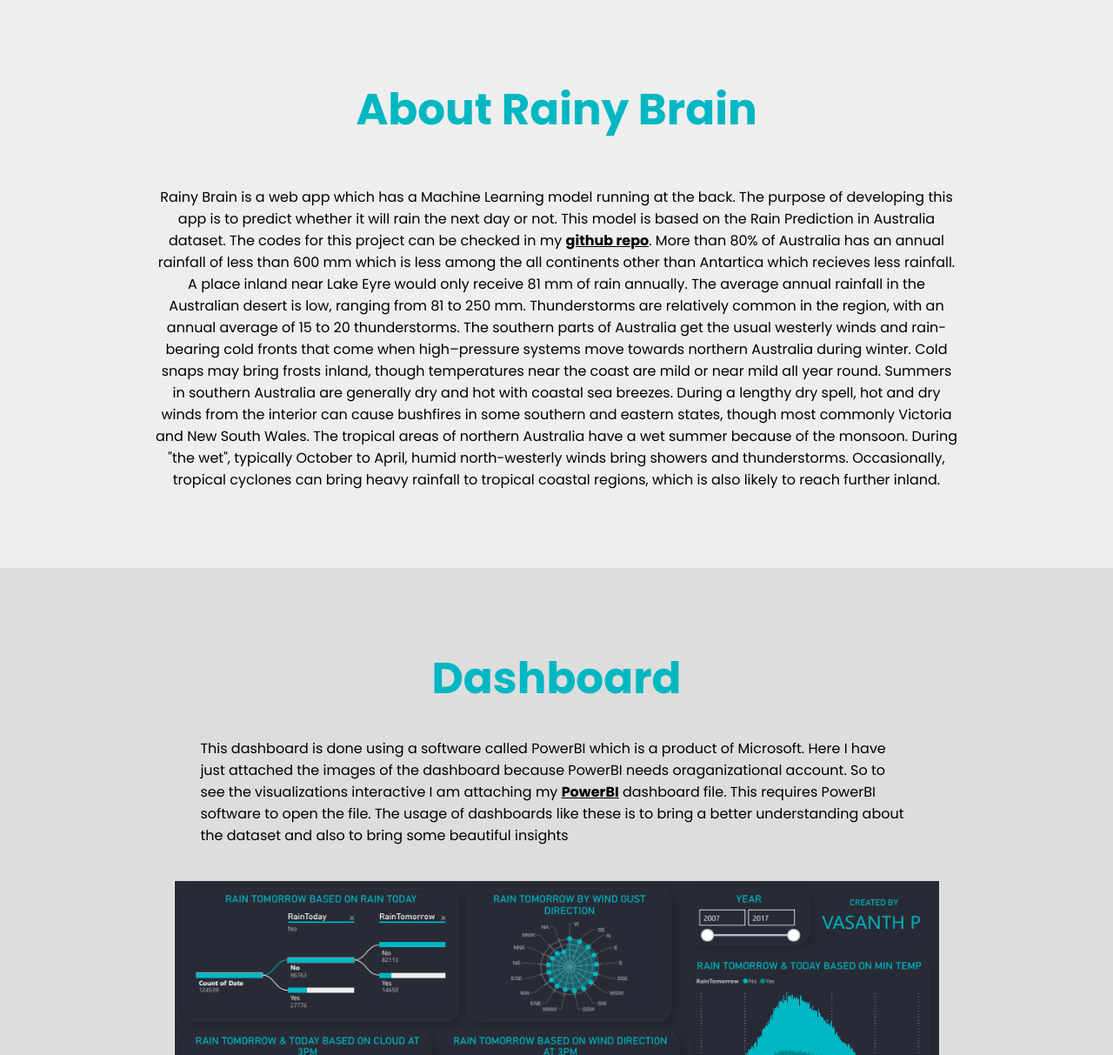
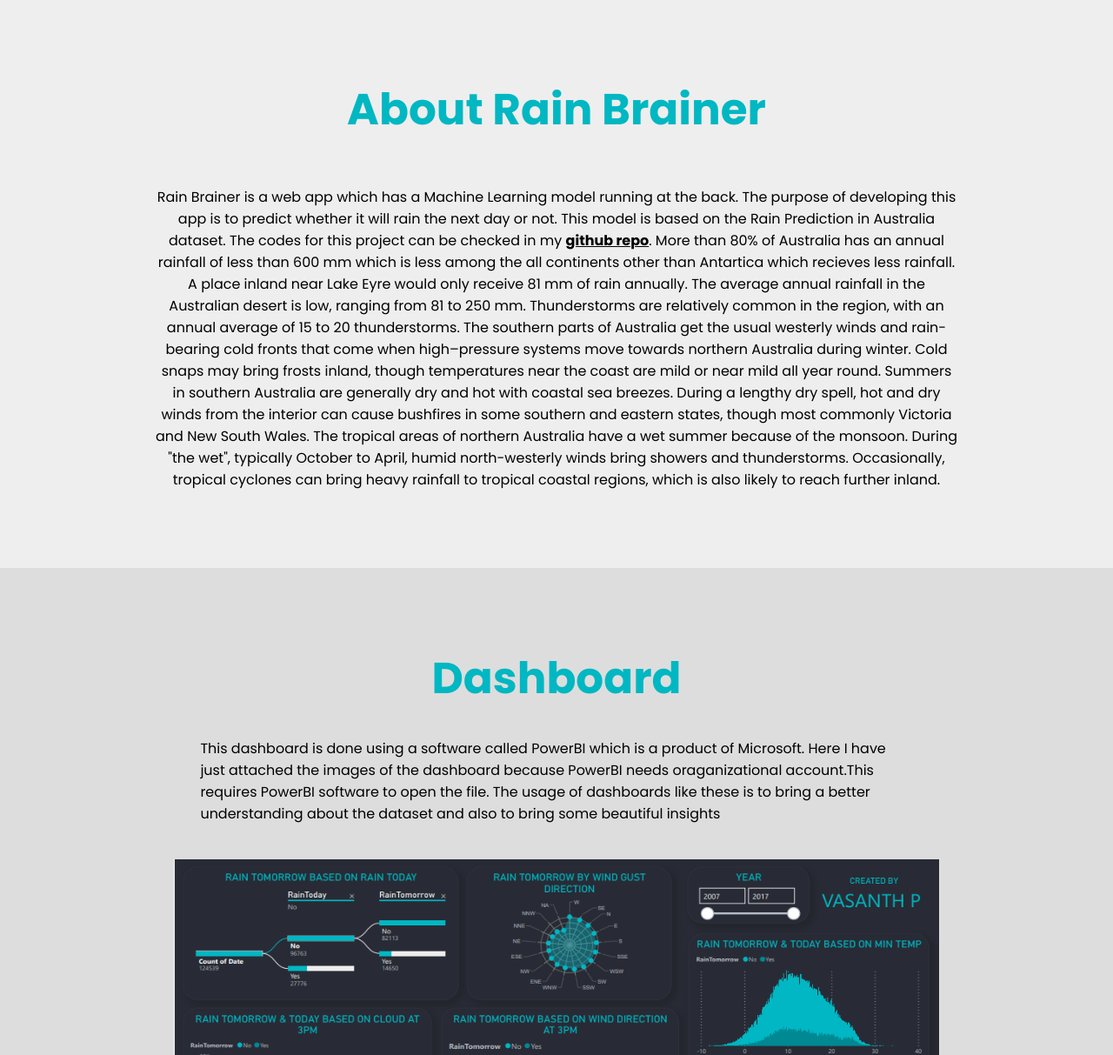
Before and after one commit to AshMaza/Rain-Predictor, a Flask app: page / in a window 1280 px wide. Shown: the part 801-2014 px from the top of the page at 87% size. Run offline with Flask 2, Linux system fonts and the light colour scheme; parts of the project's set-up code (start-up, migrations or seed data) failed here and were passed over; some libraries are stand-ins or nearby versions.

Commit message:
Update index.html

```diff
--- a/template/index.html
+++ b/template/index.html
@@ -13,10 +13,10 @@
       <input type="checkbox" id="check">
       <header>
         </div>
-        <h2><a href="#" class="logo">Rainy Brain</a></h2>
+        <h2><a href="#" class="logo">Rain Brainer</a></h2>
         <div class="navigation">
           <a href="#">Home</a>
-          <a href="#about">About Rainy Brain</a>
+          <a href="#about">About Rain Brainer</a>
           <a href="#dashboard">Dashboard</a>
           <a href="#info">Developer</a>
           <a href="/predict">Predictor</a>
@@ -34,18 +34,17 @@
         </div>
       </div>
       <div class="media-icons">
-        <a href="https://www.linkedin.com/in/vasanth-p-90826218b/"><i class="fab fa-linkedin"></i></a>
-        <a href="https://github.com/Vasanthengineer4949"><i class="fab fa-github"></i></a>
-        <a href="https://twitter.com/V51430"><i class="fab fa-twitter"></i></a>
+        <a href="https://www.linkedin.com/in/smmz2003/"><i class="fab fa-linkedin"></i></a>
+        <a href="https://github.com/AshMaza"><i class="fab fa-github"></i></a>
       </div>
     </section>
 
     <section id="about">
-      <h2>About Rainy Brain</h2>
-      <p class="about-content" style="text-align: center;">Rainy Brain is a web app which has
+      <h2>About Rain Brainer</h2>
+      <p class="about-content" style="text-align: center;">Rain Brainer is a web app which has
       a Machine Learning model running at the back. The purpose of developing this app is to
       predict whether it will rain the next day or not. This model is based on the Rain Prediction
-      in Australia dataset. The codes for this project can be checked in my <a href="https://github.com/Vasanthengineer4949/RainPrediction" style="color: black; font-weight: bold;">github repo</a>. More than 80% of Australia has an annual rainfall of less than
+      in Australia dataset. The codes for this project can be checked in my <a href="https://github.com/AshMaza/Rain-Predictor" style="color: black; font-weight: bold;">github repo</a>. More than 80% of Australia has an annual rainfall of less than
       600 mm which is less among the all continents other than Antartica which recieves less
       rainfall. A place inland near Lake Eyre would only receive 81 mm of rain annually. The
       average annual rainfall in the Australian desert is low, ranging from 81 to 250 mm.
@@ -67,8 +66,7 @@
       <h2>Dashboard</h2>
       <p>This dashboard is done using a software called PowerBI which is a product of Microsoft.
         Here I have just attached the images of the dashboard because PowerBI needs oraganizational
-        account. So to see the visualizations interactive I am attaching my <a href="../static/rain.pbix" style="color: black; font-weight: bold;">PowerBI</a>
-        dashboard file. This requires PowerBI software to open the file. The usage of dashboards like
+        account.This requires PowerBI software to open the file. The usage of dashboards like
         these is to bring a better understanding about the dataset and also to bring some beautiful insights</p>
       <img class="dashboard-image" src="../static/dashboard.png" alt="1">
       <div>
@@ -85,16 +83,13 @@
 
     <section id="info">
       <div>
-        <img src="../static/vasanth1.png" alt="Vasanth">
+        <img src="../static/mazahir.png" alt="Vasanth">
       </div>
       <div>
         <h2>Developer</h2>
-        <p class="about-content"> Hi, I'm Vasanth, a Data Scientist 🚀 from India.
-          Currently, I'm learning ML, DL, CV & NLP. I have an experience as a Data Science Intern in a
-          company called prithvi.ai situated at Noida for around three months. Now currently I am trying
-          to do some self - paced projects in data science like Rainy Brain, Smart Attendance System,
-          J.A.R.V.I.S, etc.. I also have experience of taking webinars in my college. I am also trying
-          to do some projects for my college too. Always curious to learn something new in
+        <p class="about-content"> Hi, I'm Mazahir, a Developer 🚀 from India.
+          Currently, I'm learning ML, DL and CV. I have an experience as a Data Science Intern in a
+          company called Digipodium situated at Lucknow for around two months. Now currently I am working as Associate System Engineer Trainee at IBM India. Always curious to learn something new in
           the field of Data Science. Beside's programming, I enjoy playing games and watching youtube.
           Below I have given my social media links. Happy to have new connections.</p>
       </div>
@@ -102,12 +97,12 @@
 
     <footer>
       <p>
-        Developed with ❤️ by Vasanth
+        Developed with ❤️ by Mazahir Zaidi
       </p>
       <div class="media-icons">
-        <a href="https://www.linkedin.com/in/vasanth-p-90826218b/"><i class="fab fa-linkedin"></i></a>
-        <a href="https://github.com/Vasanthengineer4949"><i class="fab fa-github"></i></a>
-        <a href="https://twitter.com/V51430"><i class="fab fa-twitter"></i></a>
+        <a href=""><i class="fab fa-linkedin"></i></a>
+        <a href="https://www.linkedin.com/in/smmz2003/"><i class="fab fa-github"></i></a>
+        <a href="https://github.com/AshMaza"><i class="fab fa-github"></i></a>
       </div>
     </footer>
 
```
